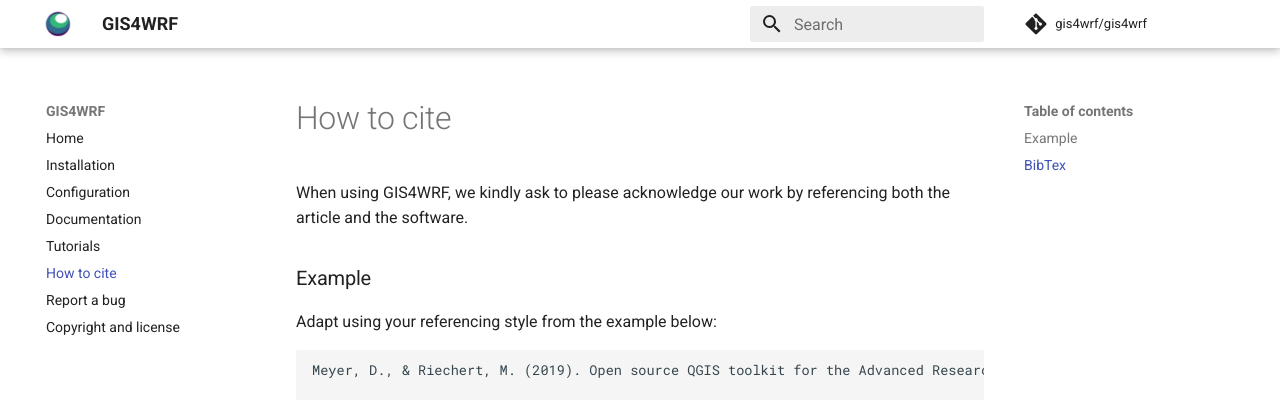
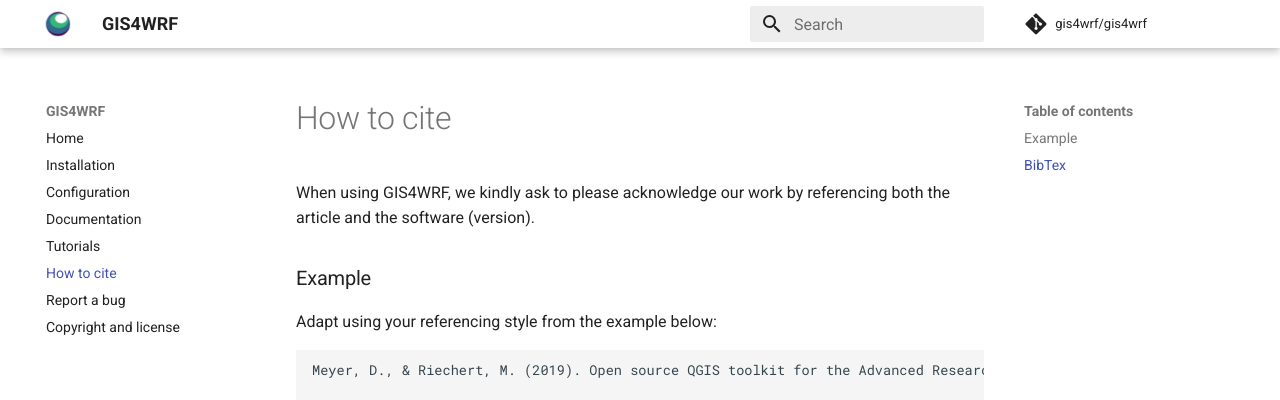
Before and after one commit to GIS4WRF/gis4wrf.github.io, an MkDocs documentation site: the page built from docs/cite/index.md, in a window 1280 px wide and 1054 px high. Shown: the top 400 px of the window. Built offline with MkDocs 1.6.1 and Material for MkDocs 9.7.7, drawn with Linux system fonts in a browser that asks for light colours; comment, search, counter and statistics services are not loaded.

```diff
--- a/docs/cite/index.md
+++ b/docs/cite/index.md
@@ -1,4 +1,4 @@
-When using GIS4WRF, we kindly ask to please acknowledge our work by referencing both the article and the software.
+When using GIS4WRF, we kindly ask to please acknowledge our work by referencing both the article and the software (version).
 
 
 ### Example
```
Also changed, not shown: docs/tutorials/gis4wrf/simulate-the-2018-european-heat-wave-with-gis4wrf.md (+4 -4 lines).
